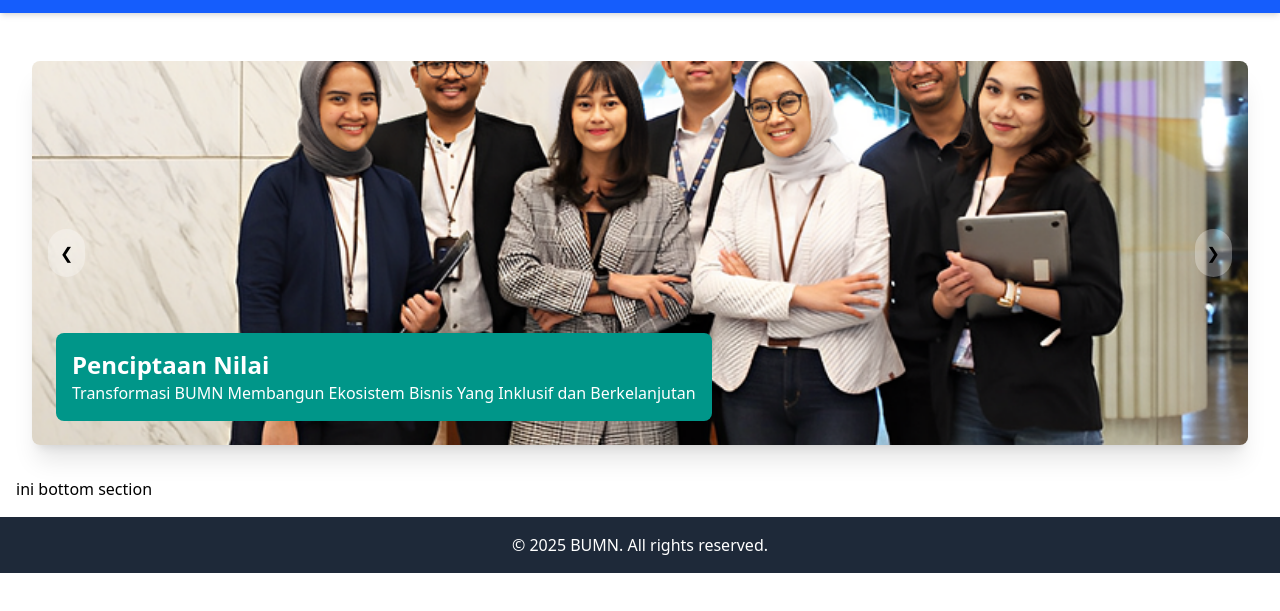
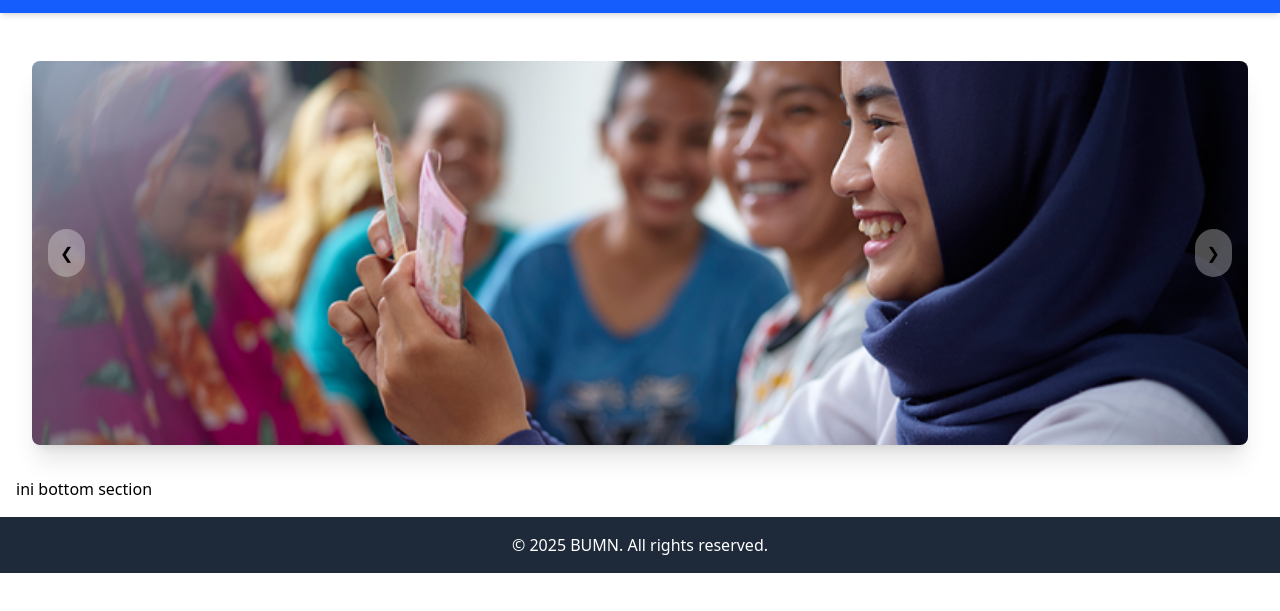
Before and after one commit to irvanmuhandis/bumn-mock, a website with bundled scripts: page index.html in a window 1280 px wide. Shown: the part 47-658 px from the top of the page. Built offline with nearby package versions, Linux system fonts and the light colour scheme.

Commit message:
fix(carousel):fix js not working

```diff
--- a/components/top-section.js
+++ b/components/top-section.js
@@ -1,90 +1,78 @@
 class TopSection extends HTMLElement {
+    constructor() {
+        super();
+        this.slideIndex = 0;
+    }
+
     connectedCallback() {
         this.innerHTML = `
             <style>
-      .slide{display: none;}
-      .active-slide{display: block;}
+              .slide { display: none; }
+              .active-slide { display: block; }
             </style>
             <main class="container mx-auto px-4 py-8">
-        <!-- Carousel -->
                 <div class="relative overflow-hidden rounded-lg shadow-xl">
                     <div class="slider-container">
-                <!-- Slide 1 -->
                         <div class="slide active-slide animate-fadeIn">
-                    <img src="img/variant=19,_hover=false.png"
-                         class="w-full h-96 object-cover"
-                         alt="Gambar BUMN 1">
-
+                            <img src="img/variant=19,_hover=false.png" class="w-full h-96 object-cover" alt="Gambar BUMN 1">
                             <div class="absolute bottom-6 left-6 bg-teal-600 bg-opacity-75 text-white p-4 rounded-lg">
-                          <h2 class="text-2xl font-bold">
-                           Penciptaan Nilai
-                          </h2>
-                          <p>
-                           Transformasi BUMN Membangun Ekosistem Bisnis Yang Inklusif dan Berkelanjutan
-                          </p>
+                                <h2 class="text-2xl font-bold">Penciptaan Nilai</h2>
+                                <p>Transformasi BUMN Membangun Ekosistem Bisnis Yang Inklusif dan Berkelanjutan</p>
+                            </div>
+                        </div>
+                        <div class="slide">
+                            <img src="img/variant=20,_hover=false.png" class="w-full h-96 object-cover" alt="Gambar BUMN 2">
                         </div>
                     </div>
 
-                <!-- Slide 2 -->
-                <div class="slide">
-                    <img src="img/variant=20,_hover=false.png"
-                         class="w-full h-96 object-cover"
-                         alt="Gambar BUMN 2">
-                </div>
-            </div>
-
-            <!-- Navigasi Panah -->
-            <button class="absolute left-4 top-1/2 -translate-y-1/2 bg-white/30 p-3 rounded-full hover:bg-white/50"
-                    onclick="plusSlides(-1)">
-                ❮
-            </button>
-            <button class="absolute right-4 top-1/2 -translate-y-1/2 bg-white/30 p-3 rounded-full hover:bg-white/50"
-                    onclick="plusSlides(1)">
-                ❯
-            </button>
+                    <button id="prevSlide" class="absolute left-4 top-1/2 -translate-y-1/2 bg-white/30 p-3 rounded-full hover:bg-white/50">❮</button>
+                    <button id="nextSlide" class="absolute right-4 top-1/2 -translate-y-1/2 bg-white/30 p-3 rounded-full hover:bg-white/50">❯</button>
                 </div>
             </main>
+        `;
 
-        <script>
-        let slideIndex = 0;
-        showSlides();
+        // Attach event listeners
+        this.querySelector("#prevSlide").addEventListener("click", () => this.plusSlides(-1));
+        this.querySelector("#nextSlide").addEventListener("click", () => this.plusSlides(1));
 
-        function showSlides() {
-            const slides = document.getElementsByClassName("slide");
-
-            // Sembunyikan semua slide
-            Array.from(slides).forEach(slide => {
-                slide.classList.remove("active-slide");
-                slide.classList.add("hidden");
-            });
-
-            // Tampilkan slide aktif
-            slideIndex++;
-            if(slideIndex > slides.length) slideIndex = 1;
-
-            slides[slideIndex-1].classList.add("active-slide");
-            slides[slideIndex-1].classList.remove("hidden");
-
-            setTimeout(showSlides, 5000); // Ganti slide setiap 5 detik
+        this.showSlides();
     }
 
-        function plusSlides(n) {
-            slideIndex += n;
-            const slides = document.getElementsByClassName("slide");
+    showSlides() {
+        const slides = this.getElementsByClassName("slide");
 
-            if(slideIndex > slides.length) slideIndex = 1;
-            if(slideIndex < 1) slideIndex = slides.length;
+        if (slides.length === 0) return;
 
         Array.from(slides).forEach(slide => {
             slide.classList.remove("active-slide");
             slide.classList.add("hidden");
         });
 
-            slides[slideIndex-1].classList.add("active-slide");
-            slides[slideIndex-1].classList.remove("hidden");
+        this.slideIndex++;
+        if (this.slideIndex > slides.length) this.slideIndex = 1;
+
+        slides[this.slideIndex - 1].classList.add("active-slide");
+        slides[this.slideIndex - 1].classList.remove("hidden");
+
+        setTimeout(() => this.showSlides(), 5000);
     }
-        </script>
-        `;
+
+    plusSlides(n) {
+        const slides = this.getElementsByClassName("slide");
+
+        if (slides.length === 0) return;
+
+        this.slideIndex += n;
+        if (this.slideIndex > slides.length) this.slideIndex = 1;
+        if (this.slideIndex < 1) this.slideIndex = slides.length;
+
+        Array.from(slides).forEach(slide => {
+            slide.classList.remove("active-slide");
+            slide.classList.add("hidden");
+        });
+
+        slides[this.slideIndex - 1].classList.add("active-slide");
+        slides[this.slideIndex - 1].classList.remove("hidden");
     }
 }
 
```
Also changed, not shown: index.html (+0 -2 lines). Lines whose indentation alone changed are shown as unchanged.
